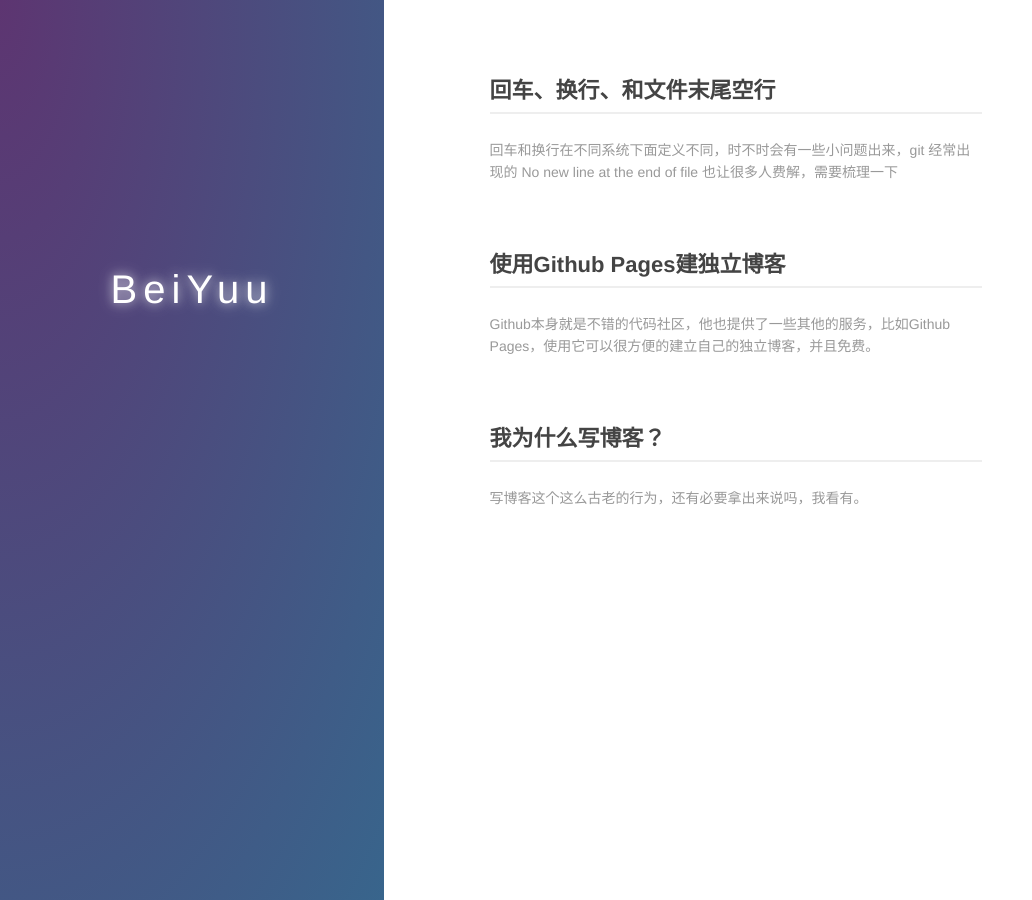
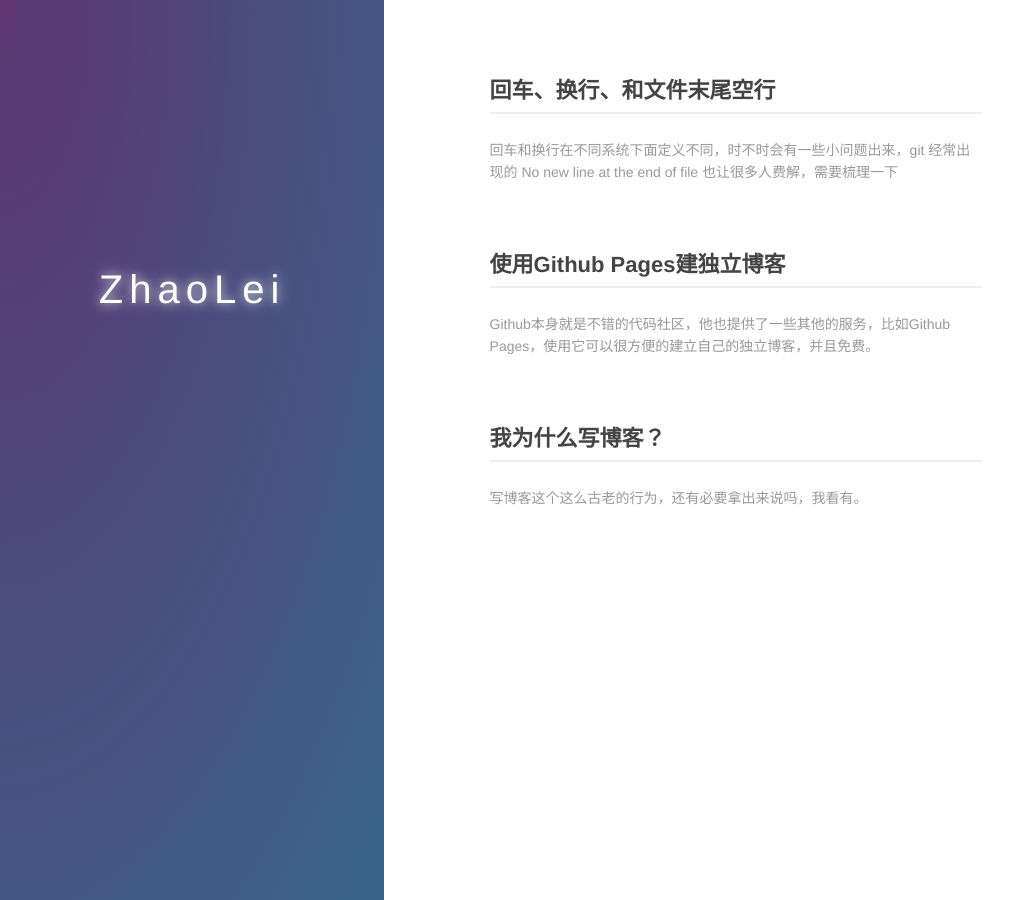
Before and after one commit to curry24/curry24.github.io, a Jekyll site: the page built from index.md, in a window 1280 px wide. Shown: the whole page, without its empty margins (0-1032 px from the left). Built offline with Jekyll 4.4.1, drawn with Linux system fonts in a browser that asks for light colours.

Commit message:
modify
modify some information

```diff
--- a/_config.yml
+++ b/_config.yml
@@ -1,6 +1,6 @@
 permalink: /:title
 
-title: BeiYuu.com
-url: http://beiyuu.com
+title: Zhaolei.com
+url: http://currylei24.com
 feed: /atom.xml
-author_info: <a href="http://beiyuu.com/">BeiYuu</a>
+author_info: <a href="http://currylei24.com/">Zhaolei</a>
--- a/index.md
+++ b/index.md
@@ -6,10 +6,10 @@ layout: default
   <div class="index-wrapper">
     <div class="aside">
       <div class="info-card">
-        <h1>BeiYuu</h1>
-        <a href="http://weibo.com/beiyuu/" target="_blank"><img src="http://www.weibo.com/favicon.ico" alt="" width="25"/></a>
+        <h1>ZhaoLei</h1>
+        <!-- <a href="http://weibo.com/beiyuu/" target="_blank"><img src="http://www.weibo.com/favicon.ico" alt="" width="25"/></a>
         <a href="http://www.douban.com/people/beiyuu/" target="_blank"><img src="http://www.douban.com/favicon.ico" alt="" width="22"/></a>
-        <a href="http://instagram.com/beiyuu/" target="_blank"><img src="http://d36xtkk24g8jdx.cloudfront.net/bluebar/00c6602/images/ico/favicon.ico" alt="" width="22"/></a>
+        <a href="http://instagram.com/beiyuu/" target="_blank"><img src="http://d36xtkk24g8jdx.cloudfront.net/bluebar/00c6602/images/ico/favicon.ico" alt="" width="22"/></a> -->
       </div>
       <div id="particles-js"></div>
     </div>
```
